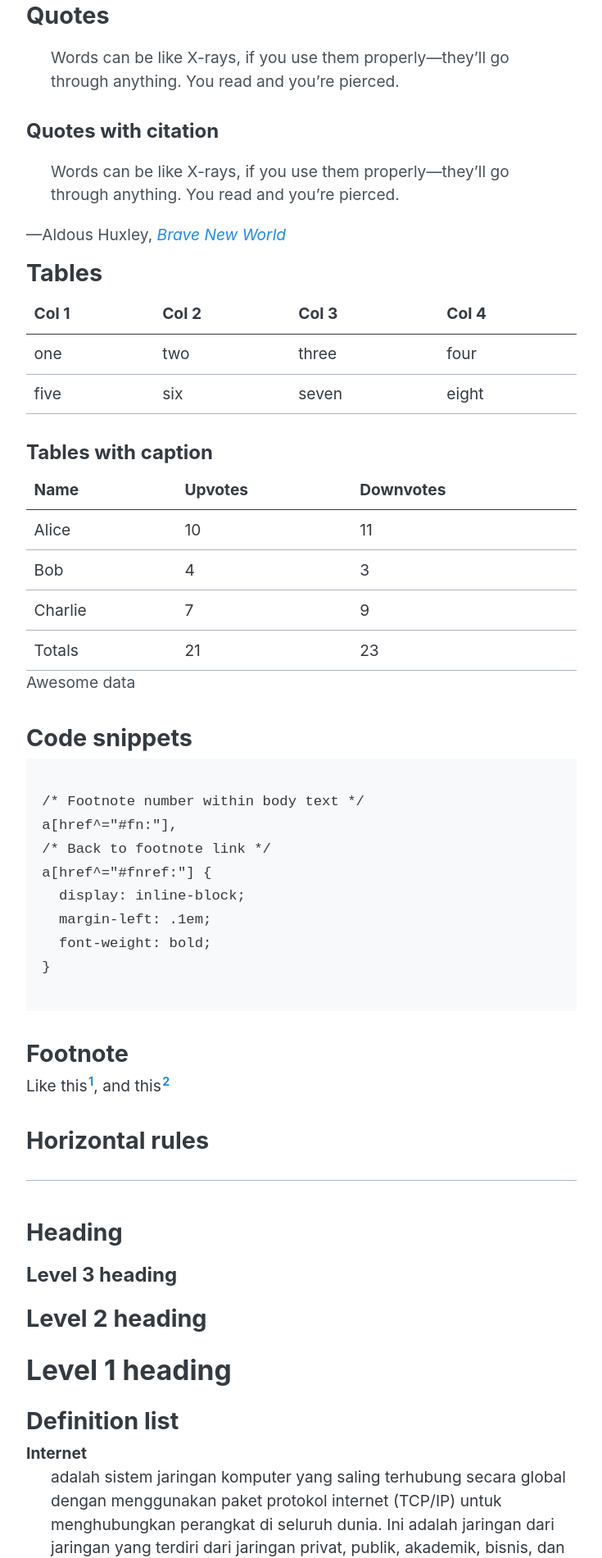
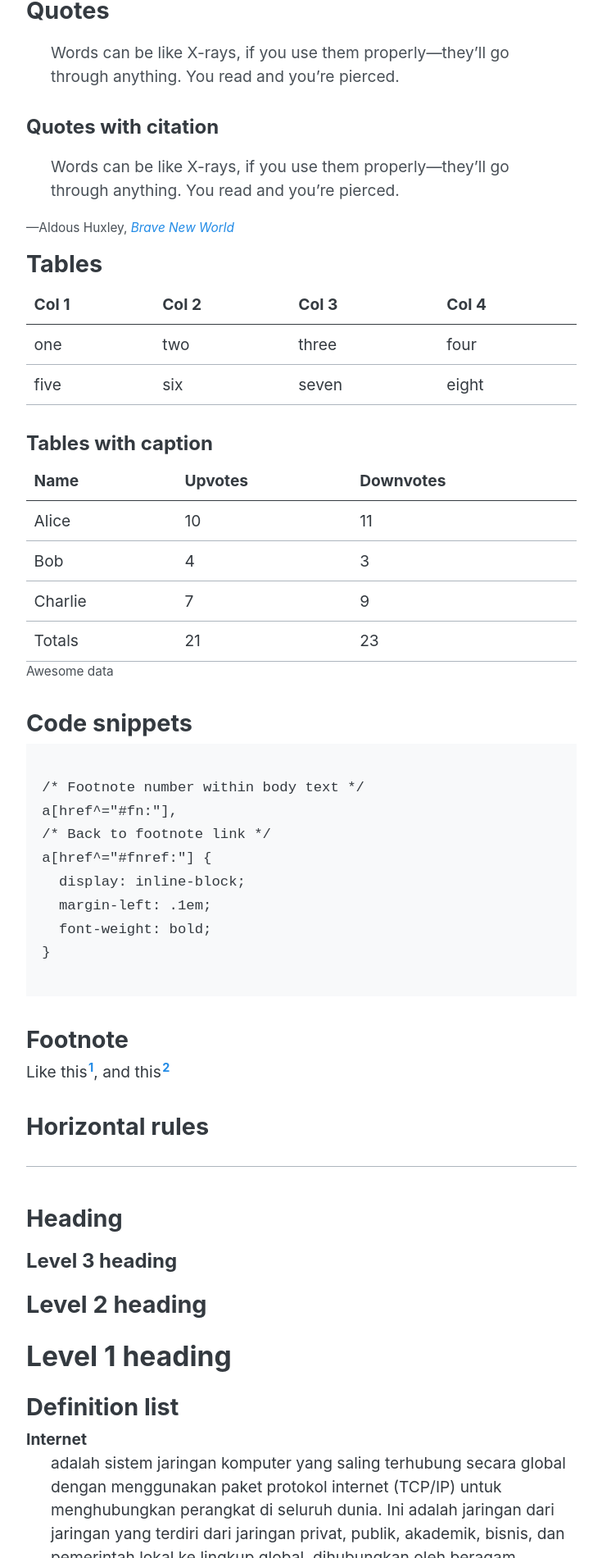
Before and after one commit to mhmdilfaj/blog, a Jekyll site: the page built from _posts/2021-07-25-styleguide.md, in a window 1280 px wide. Shown: the part 2891-4791 px from the top of the page at 82% size, without its empty margins (272-1007 px from the left). Built offline with Jekyll 4.4.1, drawn with Linux system fonts in a browser that asks for light colours; grey boxes are pictures that could not be loaded.

Commit message:
Update stylesheet.css

```diff
--- a/assets/stylesheet.css
+++ b/assets/stylesheet.css
@@ -97,6 +97,7 @@
 
 table caption {
   caption-side: bottom;
+  font-size: 80%;
   text-align: left;
   color: var(--gray-700);
 }
@@ -107,6 +108,7 @@
 }
 
 figcaption {
+  font-size: 80%;
   color: var(--gray-700);
 }
 
```
